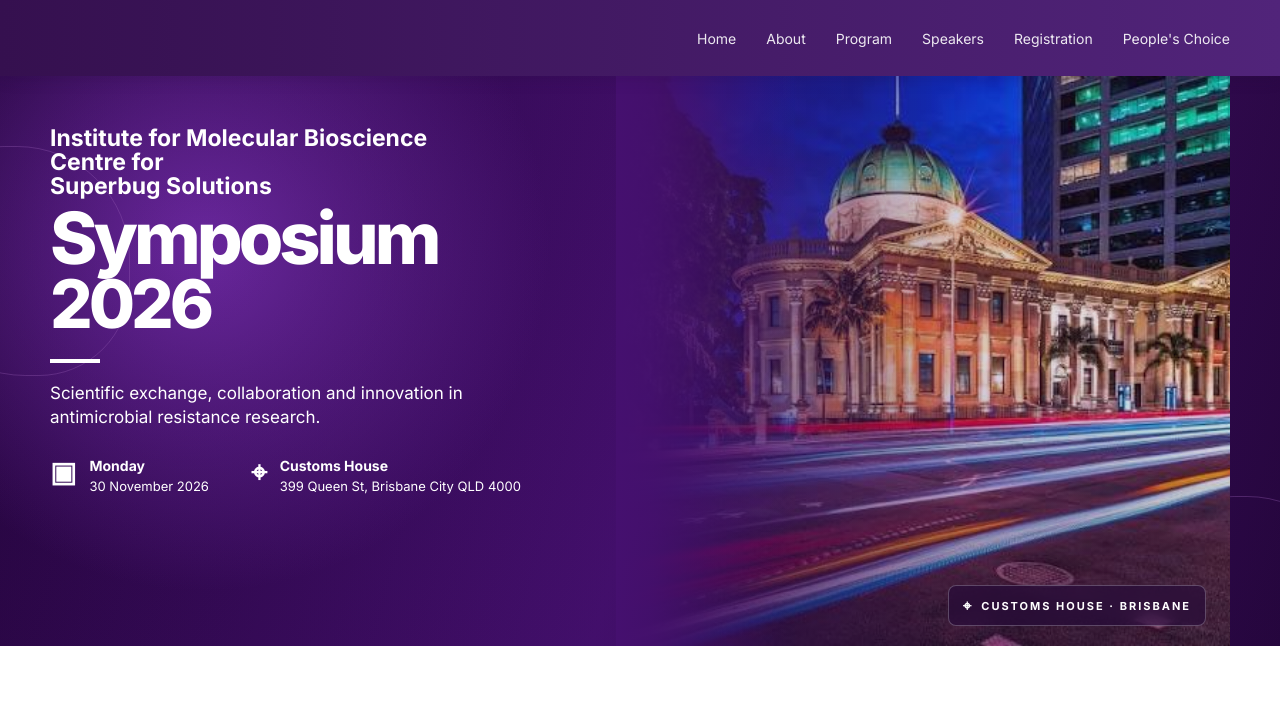
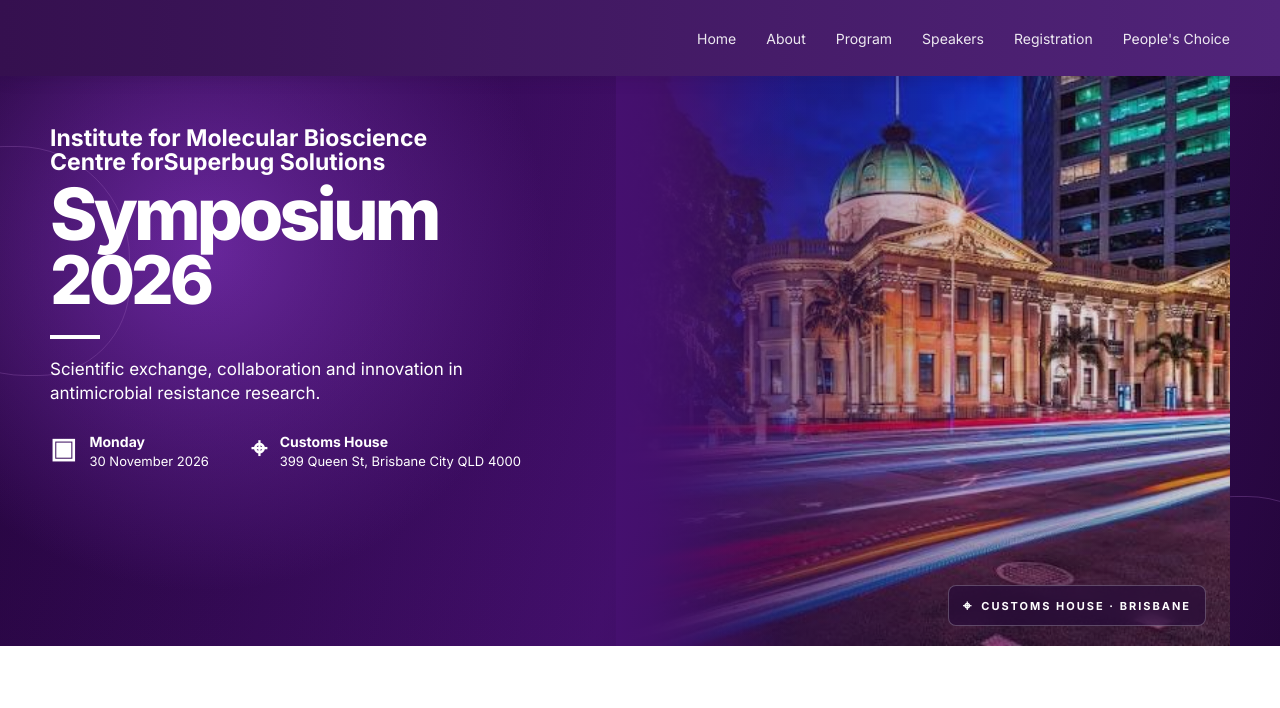
Before and after one commit to CSSsymposium2026/IMB_UQ, a plain HTML site: page index.html in a window 1280 px wide. Shown: the top 708 px of the page. Drawn offline with Linux system fonts and the light colour scheme.

Commit message:
Fix spacing in hero-kicker paragraph

```diff
--- a/index.html
+++ b/index.html
@@ -39,7 +39,7 @@
 
       <p class="hero-kicker">
         Institute for Molecular Bioscience<br>
-        Centre for<br>Superbug Solutions
+        Centre forSuperbug Solutions
       </p>
 
       <h1>Symposium<br><span>2026</span></h1>
```
